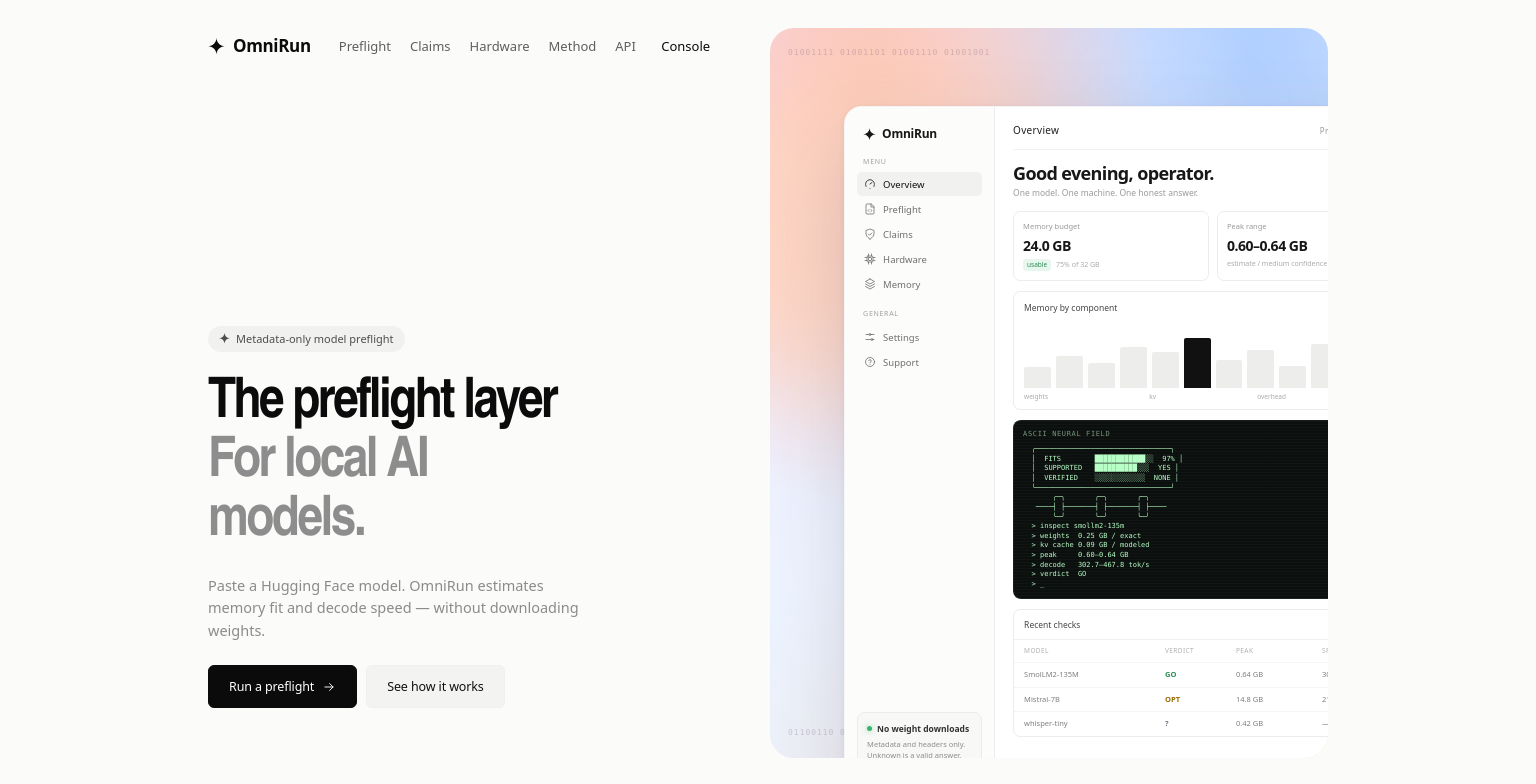
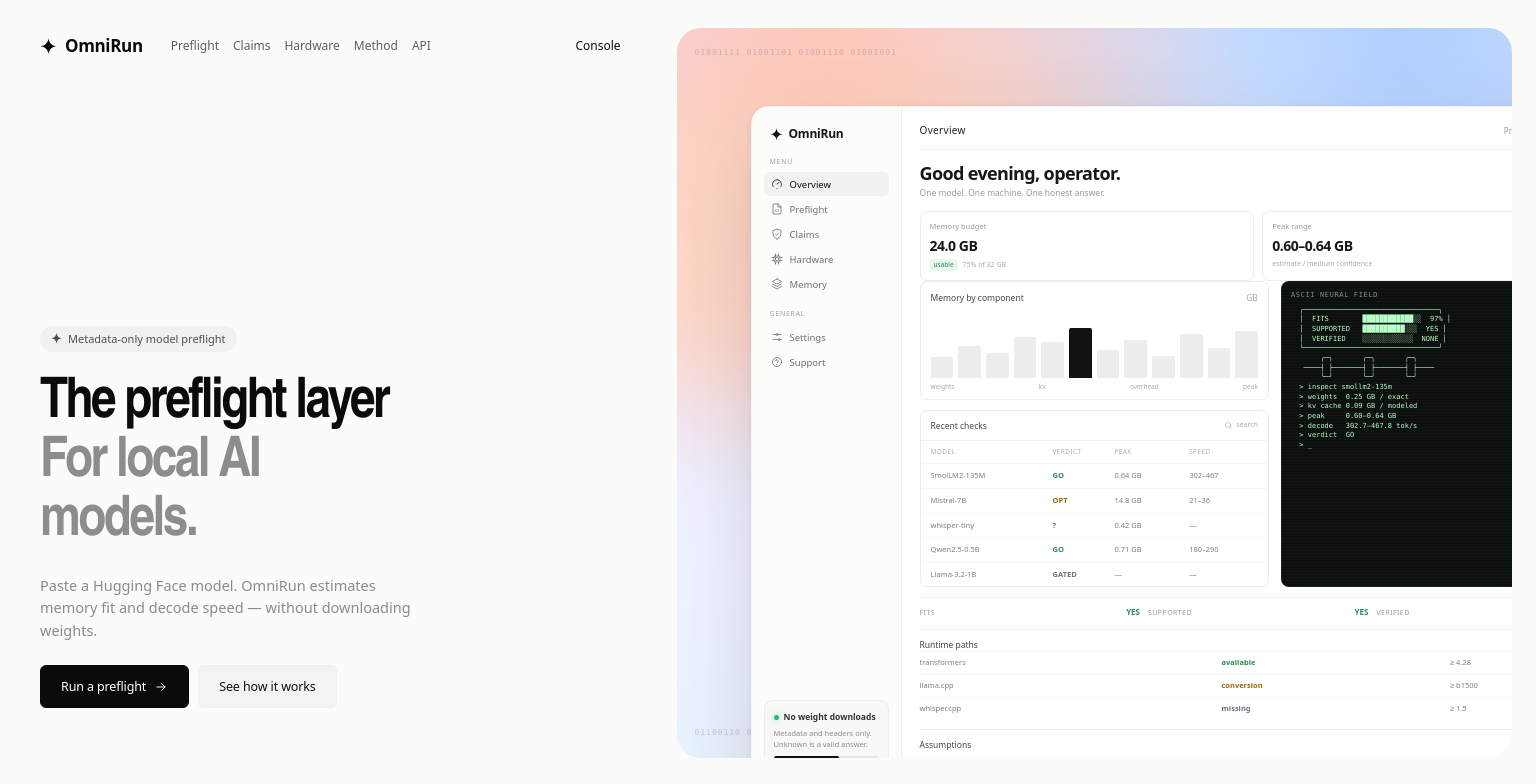
Before and after one commit to Henok-Tekeba/omnirun, a React (Vite) app in the folder web/: page / in a window 1536 px wide. Shown: the top 784 px of the page. Built offline with nearby package versions, Linux system fonts and the light colour scheme; no server answers.

Commit message:
web: widen landing dashboard and fill the preview

```diff
--- a/web/src/components/MarketingLanding.tsx
+++ b/web/src/components/MarketingLanding.tsx
@@ -35,6 +35,19 @@ const ASCII = String.raw`  ╭────────────────
   > decode   302.7–467.8 tok/s
   > verdict  GO
   > _`;
+
+const SIDE_ASCII = String.raw`  ╭──────────────╮
+  │ 01 10 11 00  │
+  │ 10 01 00 11  │
+  │ 11 00 01 10  │
+  │ 00 11 10 01  │
+  ╰──────────────╯
+     ▲    ▲    ▲
+    ╱ ╲  ╱ ╲  ╱ ╲
+   ▔▔▔▔▔▔▔▔▔▔▔▔▔
+   SIGNAL / 0.93
+   BANDWIDTH / 200
+   LATENCY / —`;
 
 export function MarketingLanding({ onStart }: MarketingLandingProps) {
   const [dialog, setDialog] = useState<DialogKind | null>(null);
@@ -228,7 +241,10 @@ export function MarketingLanding({ onStart }: MarketingLandingProps) {
                     <span className="mock-dot" /> live
                   </span>
                 </div>
-                <pre>{ASCII}</pre>
+                <div className="mock-ascii-body">
+                  <pre>{ASCII}</pre>
+                  <pre className="mock-ascii-side">{SIDE_ASCII}</pre>
+                </div>
               </div>
 
               <div className="mock-table">
@@ -262,6 +278,59 @@ export function MarketingLanding({ onStart }: MarketingLandingProps) {
                   <span>0.42 GB</span>
                   <span>—</span>
                 </div>
+                <div className="mock-row">
+                  <span>Qwen2.5-0.5B</span>
+                  <span className="mock-verdict">GO</span>
+                  <span>0.71 GB</span>
+                  <span>180–290</span>
+                </div>
+                <div className="mock-row">
+                  <span>Llama-3.2-1B</span>
+                  <span className="mock-verdict is-unknown">GATED</span>
+                  <span>—</span>
+                  <span>—</span>
+                </div>
+              </div>
+
+              <div className="mock-bottom">
+                <div>
+                  <span>FITS</span>
+                  <strong className="is-go">YES</strong>
+                </div>
+                <div>
+                  <span>SUPPORTED</span>
+                  <strong className="is-go">YES</strong>
+                </div>
+                <div>
+                  <span>VERIFIED</span>
+                  <strong>NONE</strong>
+                </div>
+              </div>
+
+              <div className="mock-runtime">
+                <div className="mock-subhead">
+                  Runtime paths <span>v1</span>
+                </div>
+                <div className="mock-runtime-row">
+                  <span>transformers</span>
+                  <span className="mock-verdict">available</span>
+                  <span>≥ 4.28</span>
+                </div>
+                <div className="mock-runtime-row">
+                  <span>llama.cpp</span>
+                  <span className="mock-verdict is-opt">conversion</span>
+                  <span>≥ b1500</span>
+                </div>
+                <div className="mock-runtime-row">
+                  <span>whisper.cpp</span>
+                  <span className="mock-verdict is-unknown">missing</span>
+                  <span>≥ 1.5</span>
+                </div>
+              </div>
+
+              <div className="mock-notes">
+                <div className="mock-subhead">Assumptions</div>
+                <p>Single device / metadata only / estimates are not guarantees.</p>
               </div>
             </div>
           </div>
--- a/web/src/index.css
+++ b/web/src/index.css
@@ -1379,13 +1379,13 @@
 
 .marketing-shell {
   display: grid;
-  grid-template-columns: minmax(0, 0.9fr) minmax(0, 1fr);
-  gap: 60px;
+  grid-template-columns: minmax(0, 0.82fr) minmax(0, 1.18fr);
+  gap: 56px;
   width: 100%;
-  max-width: 1200px;
+  max-width: none;
   min-height: 100svh;
   margin-inline: auto;
-  padding: 28px 40px 42px;
+  padding: 28px 24px 42px 40px;
 }
 
 .marketing-left {
@@ -1418,9 +1418,9 @@
 .marketing-links {
   display: flex;
   align-items: center;
-  gap: 19px;
+  gap: 14px;
   margin-left: 4px;
-  font-size: 13px;
+  font-size: 12px;
   color: #5e5e5e;
 }
 
@@ -1447,7 +1447,7 @@
   background: transparent;
   padding: 0;
   color: #0b0b0b;
-  font-size: 13px;
+  font-size: 12px;
   text-decoration: none;
   transition: opacity 140ms var(--ease-out);
 }
@@ -1479,7 +1479,7 @@
 .marketing-title {
   margin-top: 24px;
   font-family: var(--font-display);
-  font-size: clamp(42px, 4.6vw, 56px);
+  font-size: clamp(40px, 4vw, 56px);
   font-stretch: 94%;
   font-weight: 600;
   letter-spacing: -0.045em;
@@ -2133,14 +2133,14 @@
 
 @media (max-width: 1050px) {
   .marketing-shell {
-    grid-template-columns: minmax(0, 1fr) minmax(0, 1fr);
-    gap: 32px;
+    grid-template-columns: minmax(0, 0.85fr) minmax(0, 1.15fr);
+    gap: 28px;
     padding-inline: 24px;
   }
 
   .marketing-links {
     gap: 12px;
-    font-size: 12px;
+    font-size: 11.5px;
   }
 
   .mock-dashboard {
@@ -3124,3 +3124,191 @@
     min-height: 40px;
   }
 }
+
+.mock-ascii-body {
+  display: flex;
+  align-items: flex-start;
+  justify-content: space-between;
+  gap: 16px;
+}
+
+.mock-ascii-side {
+  flex: none;
+  color: #7d9b85;
+  opacity: 0.82;
+  text-align: right;
+}
+
+.mock-bottom {
+  display: grid;
+  grid-template-columns: repeat(3, minmax(0, 1fr));
+  gap: 8px;
+  margin-top: 10px;
+  border-top: 1px solid #f0f0ed;
+  padding-top: 8px;
+}
+
+.mock-bottom > div {
+  display: flex;
+  align-items: baseline;
+  justify-content: space-between;
+  gap: 6px;
+  color: #999;
+  font-size: 7px;
+}
+
+.mock-bottom span {
+  letter-spacing: 0.06em;
+  text-transform: uppercase;
+}
+
+.mock-bottom strong {
+  color: #777;
+  font-size: 8px;
+  font-weight: 600;
+}
+
+.mock-bottom strong.is-go {
+  color: #2c8a55;
+}
+
+@media (max-width: 1300px) {
+  .mock-ascii-side {
+    display: none;
+  }
+}
+
+@media (min-width: 1500px) {
+  .mock-main {
+    display: grid;
+    grid-template-columns: 1.05fr 0.95fr;
+    grid-template-areas:
+      "top top"
+      "greet greet"
+      "sub sub"
+      "stats stats"
+      "chart ascii"
+      "table ascii"
+      "bottom bottom";
+    align-content: start;
+    column-gap: 12px;
+  }
+
+  .mock-topline {
+    grid-area: top;
+  }
+
+  .mock-greeting {
+    grid-area: greet;
+  }
+
+  .mock-sub {
+    grid-area: sub;
+  }
+
+  .mock-stats {
+    grid-area: stats;
+  }
+
+  .mock-chart {
+    grid-area: chart;
+    margin-top: 0;
+  }
+
+  .mock-ascii {
+    display: flex;
+    grid-area: ascii;
+    flex-direction: column;
+    margin-top: 0;
+  }
+
+  .mock-ascii-body {
+    flex: 1;
+  }
+
+  .mock-table {
+    grid-area: table;
+    margin-top: 10px;
+  }
+
+  .mock-bottom {
+    grid-area: bottom;
+  }
+}
+
+.mock-runtime,
+.mock-notes {
+  display: none;
+  margin-top: 10px;
+  border-top: 1px solid #f0f0ed;
+  padding-top: 8px;
+}
+
+.mock-subhead {
+  display: flex;
+  align-items: center;
+  justify-content: space-between;
+  gap: 8px;
+  color: #444;
+  font-size: 8.5px;
+  font-weight: 500;
+}
+
+.mock-subhead span {
+  color: #aaa;
+  font-size: 7px;
+  font-weight: 400;
+}
+
+.mock-runtime-row {
+  display: grid;
+  grid-template-columns: 1.2fr 0.9fr 0.6fr;
+  gap: 8px;
+  border-top: 1px solid #f5f5f3;
+  padding: 5px 0;
+  color: #7e7e7e;
+  font-size: 7.5px;
+}
+
+.mock-runtime-row:first-of-type {
+  margin-top: 5px;
+}
+
+.mock-notes p {
+  margin-top: 5px;
+  color: #999;
+  font-size: 7.5px;
+  line-height: 1.45;
+}
+
+@media (min-width: 1500px) {
+  .mock-dashboard {
+    height: auto;
+  }
+
+  .mock-runtime,
+  .mock-notes {
+    display: block;
+  }
+
+  .mock-main {
+    grid-template-areas:
+      "top top"
+      "greet greet"
+      "sub sub"
+      "stats stats"
+      "chart ascii"
+      "table ascii"
+      "bottom bottom"
+      "runtime runtime"
+      "notes notes";
+  }
+
+  .mock-runtime {
+    grid-area: runtime;
+  }
+
+  .mock-notes {
+    grid-area: notes;
+  }
+}
```
